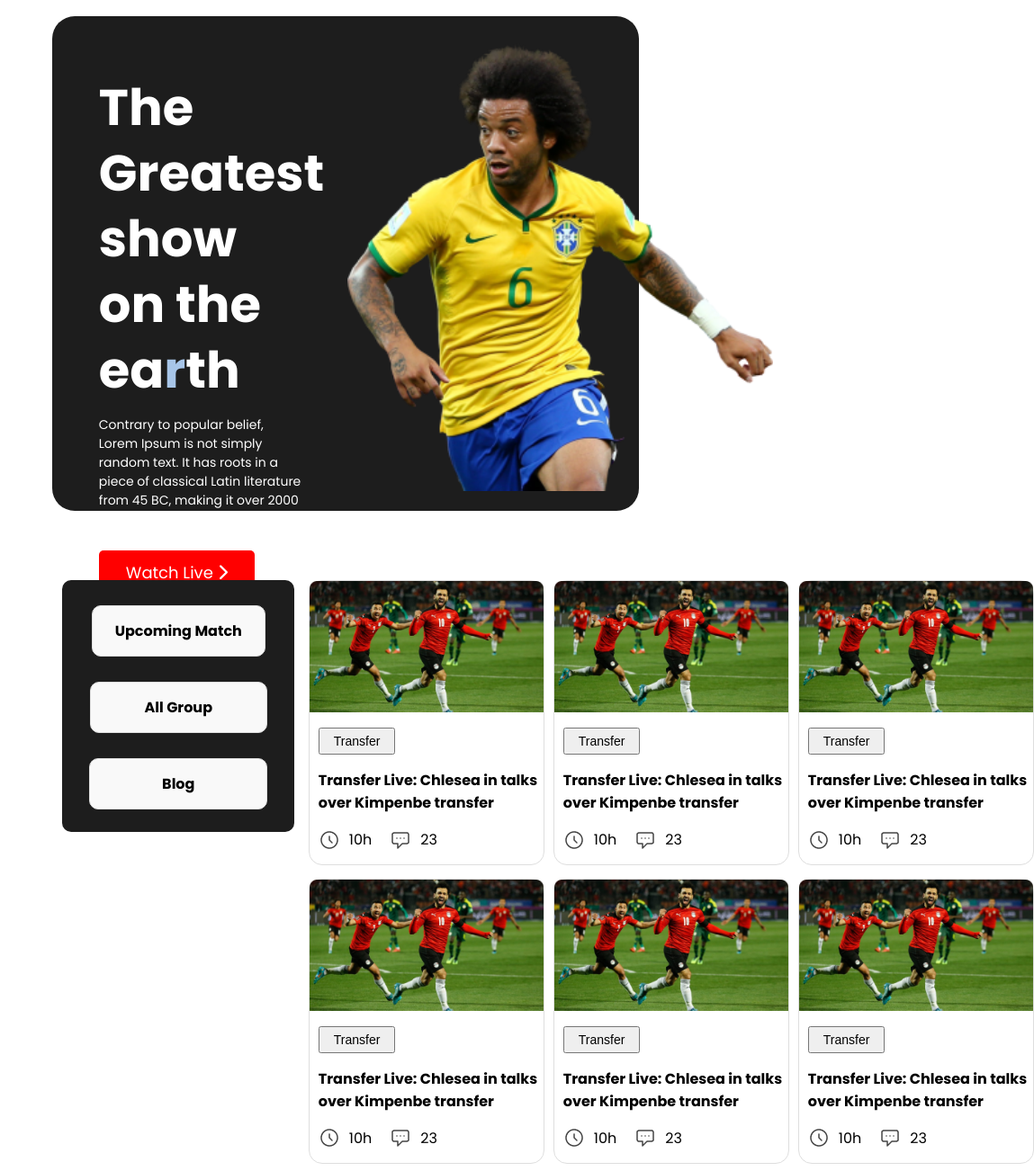
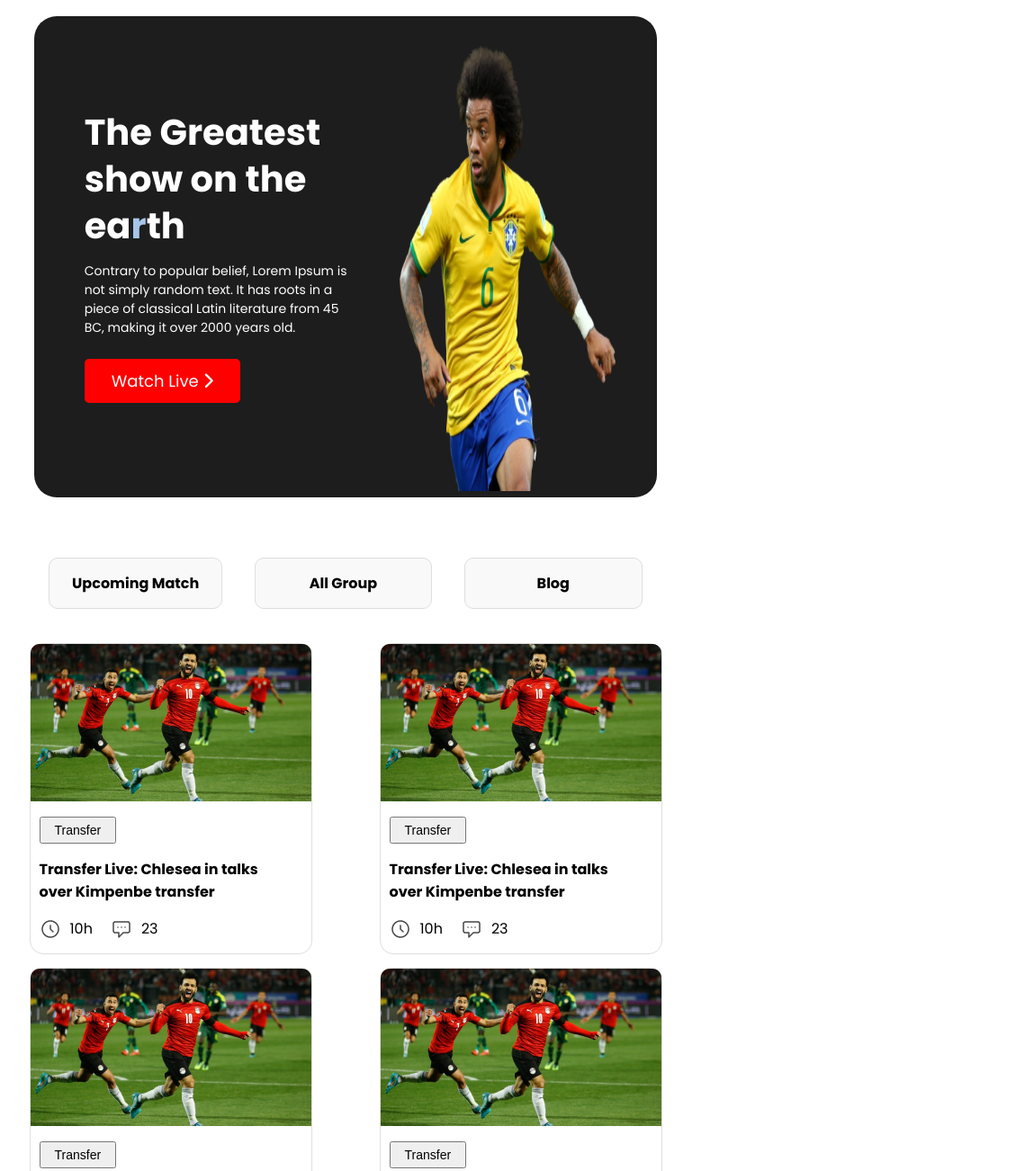
Before and after one commit to imam0321/world-cup, a plain HTML site: page index.html in a window 768 px wide. Shown: the part 20-1322 px from the top of the page at 90% size, 1149 px wide, since content can reach past the window. Drawn offline with Linux system fonts and the light colour scheme.

Commit message:
complited project

```diff
--- a/styles/style.css
+++ b/styles/style.css
@@ -73,12 +73,13 @@ header {
      Side Bar
 ---------------*/
 .side-bar {
+  display: flex;
+  flex-direction: column;
+  align-items: center;
+
   height: 280px;
   background-color: rgb(29, 29, 29);
   border-radius: 10px;
-  display: flex;
-  flex-direction: column;
-  align-items: center;
   padding: 0 30px;
   margin-left: 9%;
   margin-right: 2%;
@@ -183,10 +184,22 @@ header {
 
 /* Mobile Devices */
 @media only screen and (max-width: 687px) {
+  .greatest,
+  .greatest-banner img {
+    height: 100%;
+  }
+  .greatest,
+  .blogs-ditails,
+  .informations a {
+    flex-direction: column;
+  }
+  .blogs-ditails,
+  .informations a {
+    justify-content: center;
+  }
+
   .greatest {
-    flex-direction: column;
     width: 90%;
-    height: 100%;
     text-align: center;
   }
   .greatest-info {
@@ -204,14 +217,9 @@ header {
   }
   .greatest-banner img {
     width: 70%;
-    height: 100%;
     padding: 10% 15% 0 25%;
   }
 
-  .blogs-ditails {
-    flex-direction: column;
-    justify-content: center;
-  }
   .side-bar {
     background-color: white;
     margin: 0 0 2% 0;
@@ -228,9 +236,61 @@ header {
   }
   .informations a {
     display: flex;
-    flex-direction: column;
-    justify-content: center;
-    line-height: 250%;
+    line-height: 260%;
     margin-left: 10%;
   }
 }
+/* Tablet Devices */
+@media only screen and (min-width: 688px) and (max-width: 992px) {
+  .greatest-info,
+  .greatest-banner {
+    width: 100%;
+  }
+
+  .greatest {
+    width: 90%;
+    height: 60%;
+  }
+  .greatest-info {
+    padding-top: 10%;
+  }
+  .greatest-title {
+    font-size: 2.5em;
+  }
+  .greatest-banner {
+    height: 90%;
+  }
+  .greatest-banner img {
+    width: 80%;
+  }
+
+  .blogs-ditails {
+    flex-direction: column;
+  }
+  .side-bar {
+    flex-direction: row;
+    justify-content: center;
+    background-color: white;
+    height: 5%;
+    margin: -5% 0 5% 0;
+  }
+  #match {
+    margin-right: 5%;
+  }
+  #group {
+    margin-right: 5%;
+  }
+  .blogs {
+    grid-template-columns: repeat(2, 1fr);
+    justify-items: center;
+    align-content: center;
+    margin: 0;
+  }
+  .informations {
+    margin-left: 15%;
+    margin-right: 15%;
+  }
+  .informations a {
+    line-height: 350%;
+  }
+}
```
Also changed, not shown: index.html (+2 -0 lines).
